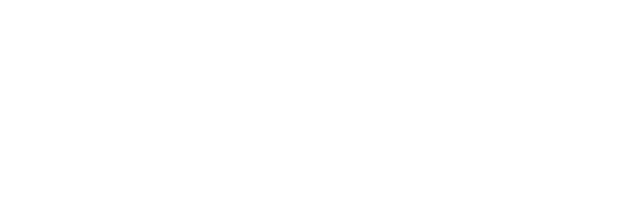
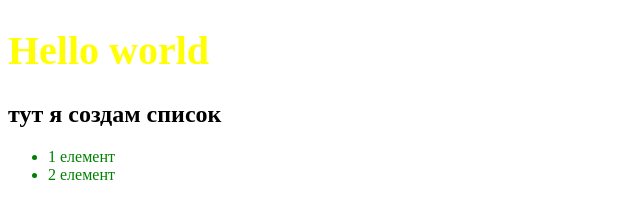
Before and after one commit to SyrdiiDima/githubone-tutorial, a plain HTML site: page index.html in a window 1280 px wide. Shown: the whole page, without its empty margins (0-640 px from the left). Drawn offline with Linux system fonts and the light colour scheme.

Commit message:
Изменяет стили и заголовок

```diff
--- a/css/styles.css
+++ b/css/styles.css
@@ -1,4 +1,9 @@
-body{
-    background-color:red;
-    color: blue;
+
+ul{
+    color:green;
 }
+
+h1{
+    color: yellow;
+    font-size: 40px;
+}
--- a/index.html
+++ b/index.html
@@ -4,9 +4,23 @@
     <meta charset="UTF-8">
     <meta http-equiv="X-UA-Compatible" content="IE=edge">
     <meta name="viewport" content="width=, initial-scale=1.0">
+    <link rel="stylesheet" href="css/styles.css">
     <title>Document</title>
 </head>
 <body>
-
+    <h1>
+        Hello world
+    </h1>
+    <h2>
+        тут я создам список
+    </h2>
+    <ul>
+        <li>
+            1 елемент
+        </li>
+        <li>
+            2 елемент
+        </li>
+    </ul>
 </body>
 </html>
```
